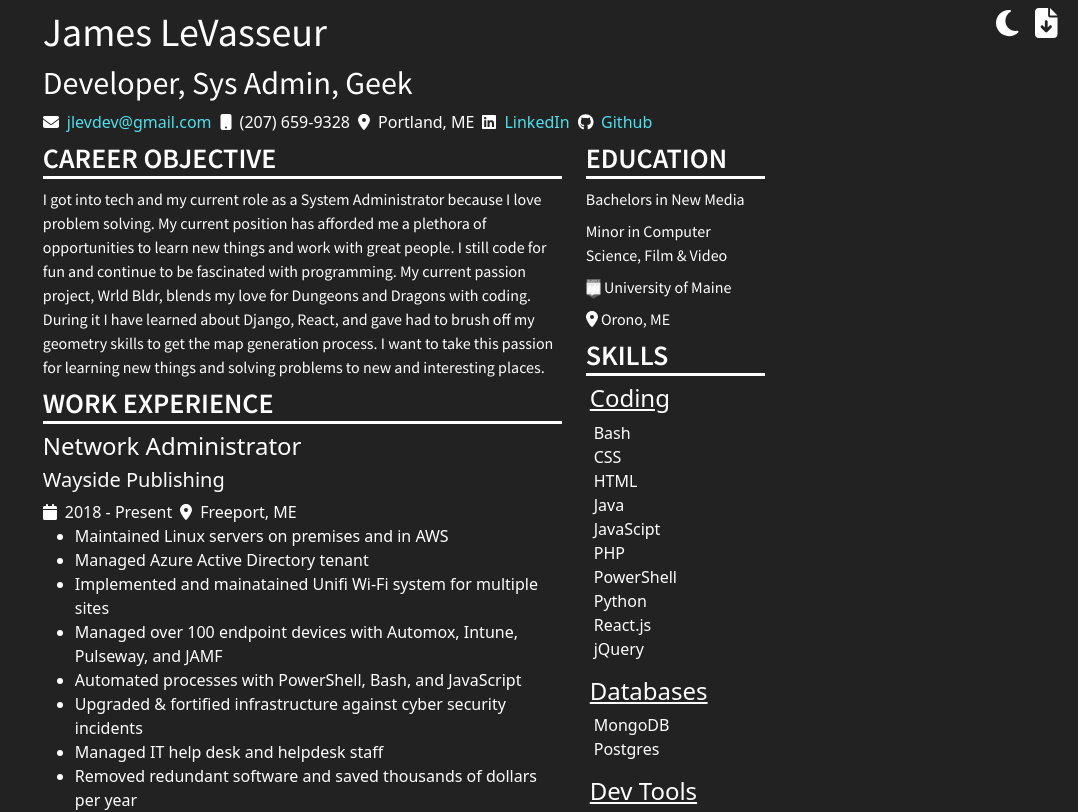
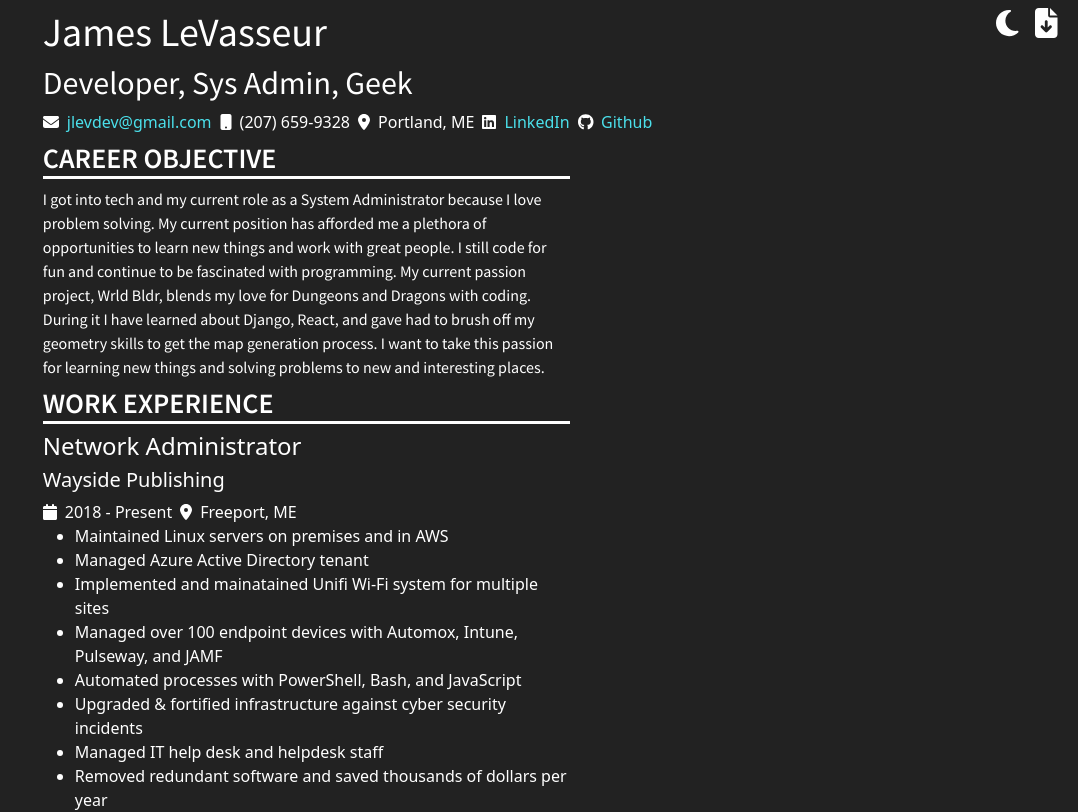
Before and after one commit to jamezlevasseur/resume-portfolio, a React (Create React App) app: page / in a window 1280 px wide. Shown: the top 812 px of the page, without its empty margins (202-1280 px from the left). Built offline with nearby package versions, Linux system fonts and the light colour scheme.

Commit message:
trying to fix mobile sizing on prod

```diff
--- a/src/App.js
+++ b/src/App.js
@@ -87,7 +87,6 @@ function App(props) {
       <img src={ps} className="floating-img ps" />
       <img src={react} className="floating-img react" />
 
-      <div className="row UGxlYXNlIGhpcmUgbWU=">
       <div className="title col-sm-12">
         <h1>James LeVasseur</h1>
         <h2>Developer, Sys Admin, Geek</h2>
@@ -185,7 +184,7 @@ function App(props) {
             }}
           />
         </div>
-        </div>
+
         <div className="little-bits col-sm-12">
           <span>
             <FontAwesomeIcon icon={faEnvelope} />
```
Lines whose indentation alone changed are shown as unchanged.
